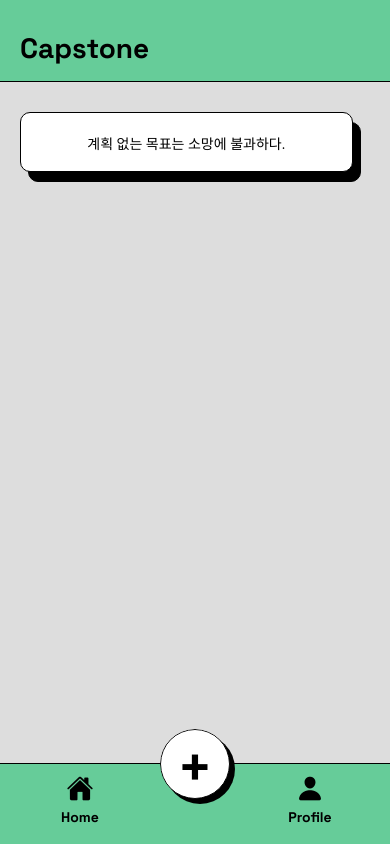
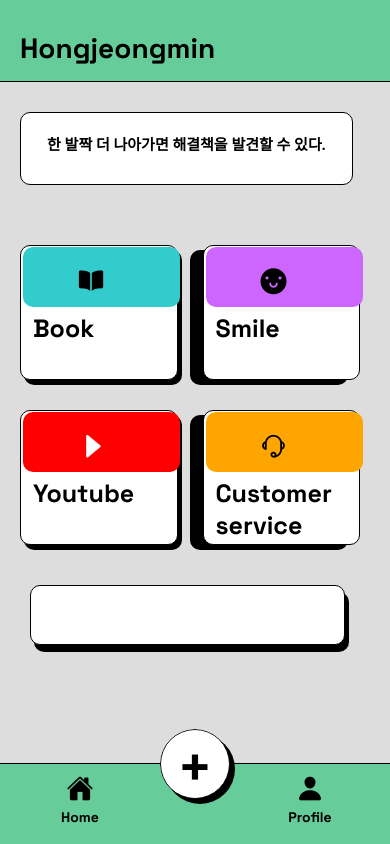
Before and after one commit to hshy1839/capstoneApp, a React Native app: screen /Main in a window 390 px wide. Built offline with nearby package versions, Linux system fonts and the light colour scheme.

Commit message:
main components들 추가

```diff
--- a/components/Font.js
+++ b/components/Font.js
@@ -3,7 +3,7 @@
 // Space Grotesk 폰트 import
 import SpaceGroteskRegular from '../assets/Space_Grotesk/static/SpaceGrotesk-Regular.ttf';
 import SpaceGroteskBold from '../assets/Space_Grotesk/static/SpaceGrotesk-Bold.ttf';
-import BlackHanSansRegular from '../assets/Black_Han_Sans/BlackHanSansRegular.ttf';
+import BlackHanSansRegular from '../assets/Black_Han_Sans/BlackHanSans-Regular.ttf';
 
 // 폰트 객체 생성
 const fonts = {
--- a/components/Header.js
+++ b/components/Header.js
@@ -20,7 +20,7 @@ const Header = () => {
           <Ionicons name="arrow-back" size={27} color="black" />
         </TouchableOpacity>
       )}
-      <Text style={styles.headerTitle}>Capstone</Text>
+      <Text style={styles.headerTitle}>Hongjeongmin</Text>
     </View>
   );
 };
--- a/components/Login.js
+++ b/components/Login.js
@@ -23,7 +23,7 @@ const Login = ({ onLogin }) => {
     <View style={styles.container}>
          <View style={styles.backgroundContainer} />
       <View style={styles.loginContainer}>
-        <Text style={styles.title}>Capstone</Text>
+        <Text style={styles.title}>Hongjeongmin</Text>
         {/* <View style={styles.usernameInputContainer} /> */}
         <TextInput
           style={styles.input}
--- a/components/Main.js
+++ b/components/Main.js
@@ -1,6 +1,7 @@
 import React, { useState } from 'react';
-import { StyleSheet, Text, View, ScrollView, Image, TouchableOpacity, SafeAreaView } from 'react-native';
+import { StyleSheet, Text, View, ScrollView, Image, TouchableOpacity, SafeAreaView, ViewBase } from 'react-native';
 import { Ionicons } from '@expo/vector-icons';
+import { AntDesign } from '@expo/vector-icons';
 import Header from './Header';
 import Footer from './Footer';
 import quotes from './Quotes'; // quotes.js에서 명언 데이터 가져오기
@@ -14,10 +15,60 @@ const Main = () => {
   return (
     <SafeAreaView style={styles.container}>
       <ScrollView style={styles.content}>
-        <View style = {styles.quoteBackgroundContainer}/>
+        {/* <View style = {styles.quoteBackgroundContainer}/> */}
         <View style={styles.quoteContainer}>
           <Text style={styles.quoteText}>{randomQuote}</Text>
         </View>
+        <View style = {styles.componentContainer}>
+        <View style = {styles.component1Background}/>
+        <TouchableOpacity style={styles.component1}>
+          <View style= {styles.component1layout}>
+            <View style = {styles.component1layoutIcon}>
+          <Ionicons name="book" size={26} color="black" />
+          </View>
+          <Text style = {styles.component1Text}>
+            Book
+          </Text>
+          </View>
+        </TouchableOpacity>
+        <View style = {styles.component2Background}/>
+        <TouchableOpacity style = {styles.component2}>
+        <View style= {styles.component2layout}>
+            <View style = {styles.component2layoutIcon}>
+            <AntDesign name="smile-circle" size={26} color="black" />
+          </View>
+          <Text style = {styles.component2Text}>
+            Smile
+          </Text>
+          </View>
+        </TouchableOpacity>
+        </View>
+        <View style = {styles.componentContainer2}>
+        <View style = {styles.component1Background}/>
+        <TouchableOpacity style={styles.component1}>
+          <View style= {styles.component3layout}>
+            <View style = {styles.component3layoutIcon}>
+            <AntDesign name="caretright" size={26} color="white" />
+          </View>
+          <Text style = {styles.component3Text}>
+            Youtube
+          </Text>
+          </View>
+        </TouchableOpacity>
+        <View style = {styles.component2Background}/>
+        <TouchableOpacity style = {styles.component2}>
+        <View style= {styles.component4layout}>
+            <View style = {styles.component4layoutIcon}>
+            <AntDesign name="customerservice" size={26} color="black" />
+          </View>
+          <Text style = {styles.component4Text}>
+            Customerservice
+          </Text>
+          </View>
+        </TouchableOpacity>
+        </View>
+        <View style = {styles.scheduleBackground}/>
+        <TouchableOpacity style = {styles.schedule}></TouchableOpacity>
       </ScrollView>
       <Footer />
     </SafeAreaView>
@@ -37,7 +88,7 @@ const styles = StyleSheet.create({
   quoteBackgroundContainer : {
     backgroundColor: 'black',
     width: '95%',
-    height: 60,
+    height: 73,
     zIndex : -1,
     borderRadius: 10,
     borderWidth: 1.5,
@@ -52,7 +103,7 @@ const styles = StyleSheet.create({
     backgroundColor: '#fff',
     borderRadius: 10,
     width: '95%',
-    height: 60,
+    height: 73,
     padding: 20,
     marginBottom: 20,
     borderWidth: 1.5,
@@ -60,8 +111,176 @@ const styles = StyleSheet.create({
     marginTop : 20,
   },
   quoteText: {
-    fontFamily: 'black',
+    fontFamily: 'BlackHanSansRegular',
     textAlign: 'center',
+    fontSize : 15,
+    fontWeight : 'bold',
+  },
+  component1Background : {
+    backgroundColor: 'black',
+    width: '45%',
+    height: 135,
+    zIndex : -1,
+    borderRadius: 10,
+    justifyContent: 'center',
+    alignItems: 'center',
+    position : 'absolute',
+    top : 25,
+    left : 4,
+  },
+  component1 : {
+    backgroundColor: '#fff',
+    borderRadius: 10,
+    width: '45%',
+    height: 135,
+    padding: 20,
+    marginBottom: 20,
+    borderWidth: 1.5,
+    borderColor: 'black',
+    marginTop : 20,
+  },
+  component1layoutIcon : {
+    width : '100%',
+    height : 100,
+    marginLeft : 35,
+  },
+  component1Text : {
+    fontSize :25,
+    width : '100%',
+    height : 100,
+    top : -55,
+    marginLeft : -10,
+    fontFamily : 'SpaceGroteskBold',
+  },
+  component2Background : {
+    backgroundColor: 'black',
+    width: '45%',
+    height: 135,
+    zIndex : -1,
+    borderRadius: 10,
+    justifyContent: 'center',
+    alignItems: 'center',
+    position : 'absolute',
+    top : 25,
+    left : 170,
+  },
+  component2 : {
+    backgroundColor: '#fff',
+    borderRadius: 10,
+    width: '45%',
+    height: 135,
+    padding: 20,
+    marginBottom: 20,
+    borderWidth: 1.5,
+    borderColor: 'black',
+    marginTop : 20,
+    right : 10,
+  },
+  component2layoutIcon : {
+    width : '100%',
+    height : 100,
+    marginLeft : 35,
+  },
+  component2Text : {
+    fontSize :25,
+    width : '100%',
+    height : 100,
+    top : -55,
+    marginLeft : -10,
+    fontFamily : 'SpaceGroteskBold',
+  },
+  componentContainer: {
+    flexDirection: 'row', // 가로 정렬
+    justifyContent: 'space-between', // 요소들 간 간격을 동일하게 배치
+    marginTop: 20,
+  },
+  component1layout : {
+    backgroundColor: '#33cccc',
+    borderRadius: 10,
+    width: '136%',
+    height : 60,
+    padding: 20,
+    right : 18,
+    top : -19,
+  },
+  component2layout : {
+    backgroundColor: '#cc66ff',
+    borderRadius: 10,
+    width: '136%',
+    height : 60,
+    padding: 20,
+    right : 18,
+    top : -19,
+  },
+  component3layoutIcon : {
+    width : '100%',
+    height : 100,
+    marginLeft : 35,
+  },
+  component3Text : {
+    fontSize :25,
+    width : '100%',
+    height : 100,
+    top : -55,
+    marginLeft : -10,
+    fontFamily : 'SpaceGroteskBold',
+  },
+  component3layout : {
+    backgroundColor: 'red',
+    borderRadius: 10,
+    width: '136%',
+    height : 60,
+    padding: 20,
+    right : 18,
+    top : -19,
+  },
+  component4layoutIcon : {
+    width : '100%',
+    height : 100,
+    marginLeft : 35,
+  },
+  component4Text : {
+    fontSize :25,
+    width : '100%',
+    height : 100,
+    top : -55,
+    marginLeft : -10,
+    fontFamily : 'SpaceGroteskBold',
+  },
+  component4layout : {
+    backgroundColor: 'orange',
+    borderRadius: 10,
+    width: '136%',
+    height : 60,
+    padding: 20,
+    right : 18,
+    top : -19,
+  },
+  componentContainer2: {
+    flexDirection: 'row', // 가로 정렬
+    justifyContent: 'space-between', // 요소들 간 간격을 동일하게 배치
+    marginTop: -10,
+  },
+  scheduleBackground : {
+    backgroundColor: 'black',
+    width: '90%',
+    height: 60,
+    zIndex : -1,
+    borderRadius: 10,
+    position : 'absolute',
+    top : 500,
+    left : 14,
+  },
+  schedule : {
+    backgroundColor: '#fff',
+    borderRadius: 10,
+    width: '90%',
+    height: 60,
+    marginLeft : 20,
+    borderWidth: 1.5,
+    borderColor: 'black',
+    marginTop : 20,
+    right : 10,
   },
 });
 
--- a/components/Quotes.js
+++ b/components/Quotes.js
@@ -1,10 +1,15 @@
 // quotes.js
 const quotes = [
-    "할 일을 바로 하고 말 것. 그러지 않으면 나중에 더 많은 일을 하게 된다.",
-    "실패는 성공의 어머니이다.",
-    "지나간 일은 잊어버리고 나만의 길을 걸어가자.",
-    "오늘의 행동이 내일의 성공을 결정한다.",
-    "계획 없는 목표는 소망에 불과하다.",
+    "행복을 찾을 때가 아니라 만들어 나가는 과정에서 행복이 자리한다.",
+    "어떤 날들은 우울하기만 하다. 그렇다고 해서 영원히 계속되는 것은 아니다.",
+    "어떤 날은 우울함이 비가 내린다. 그렇다고 해서 비가 영원히 내리는 것은 아니다.",
+    "쓰리지 않는 하루는 없다. 하지만 쓰라고 찾지 않아도 되는 날도 있다.",
+    "우울함은 잠시 일어나는 일이다. 그러니 두려워하지 말고 넘어가자.",
+    "나쁜 일이 있을 때는 언제나 해결책이 있다. 그러니 희망을 잃지 말자.",
+    "어둠은 항상 밝기 전에 제일 어둡다. 그러니 좋은 일이 올 것을 믿어보자.",
+    "우울함은 우리가 비교할 때만 생긴다. 그러니 자기 자신과 비교하지 말자.",
+    "행복의 문은 항상 열려 있다. 우리가 열고 들어가면 된다.",
+    "한 발짝 더 나아가면 해결책을 발견할 수 있다.",
   ];
 
   export default quotes
```
Also changed, not shown: assets/Black_Han_Sans/BlackHanSans-Regular.ttf (renamed from assets/Black_Han_Sans/BlackHanSansRegular.ttf).
